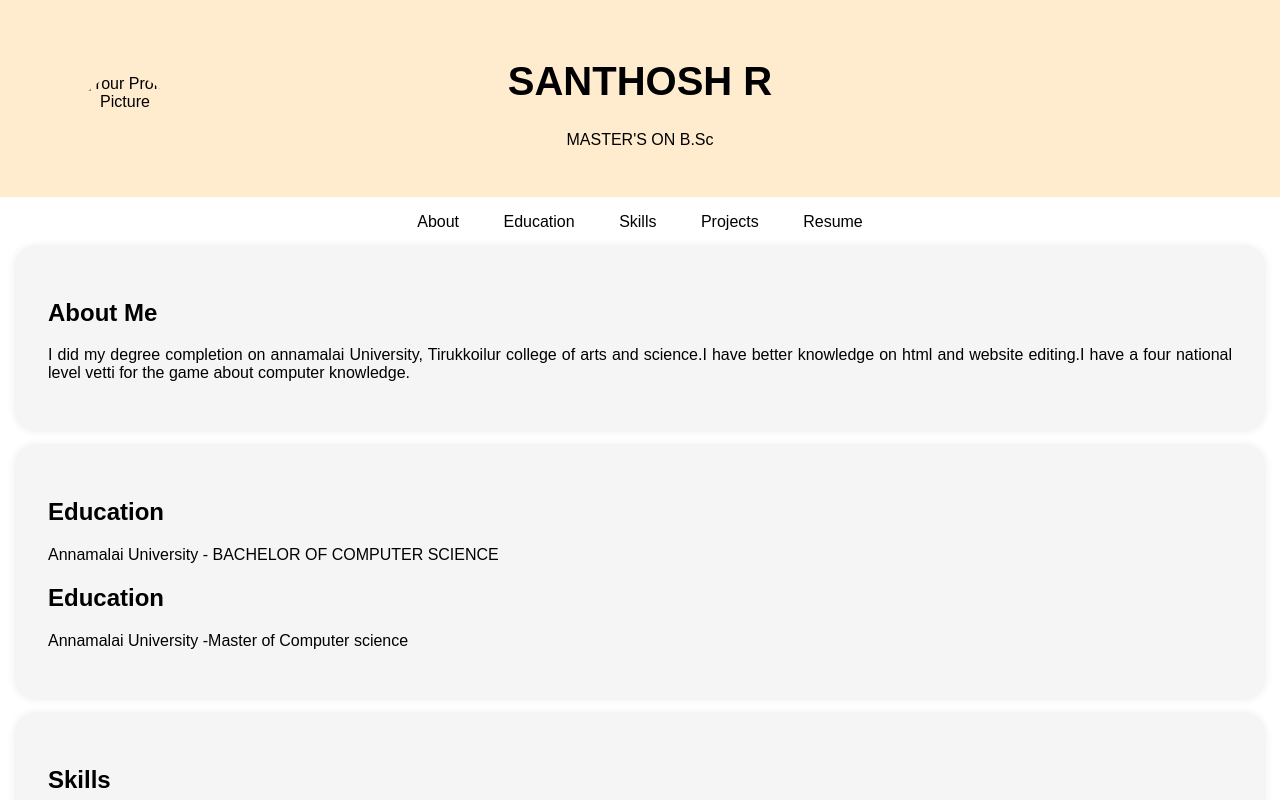
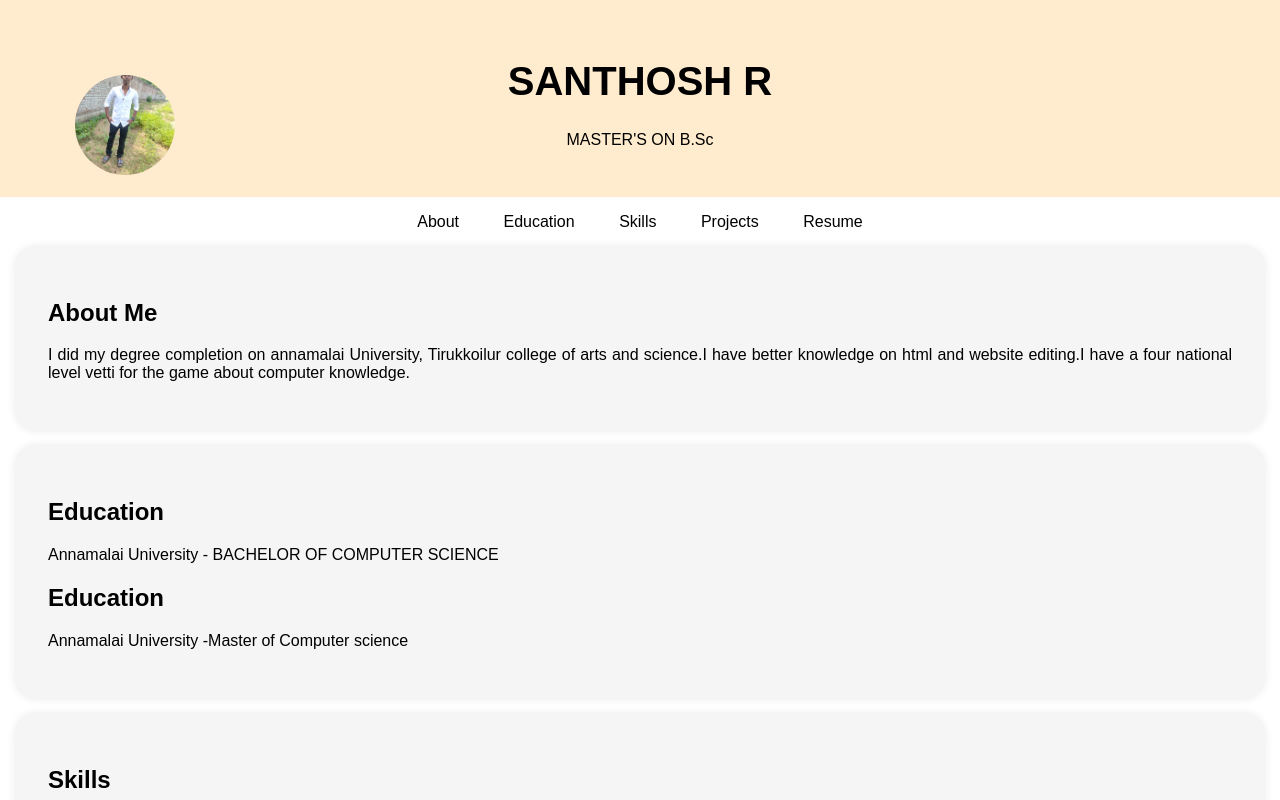
Before and after one commit to Santhoshram2004/SanthoshRaj, a plain HTML site: page index.html in a window 1280 px wide. Shown: the top 800 px of the page. Drawn offline with Linux system fonts and the light colour scheme.

Commit message:
Update index.html

```diff
--- a/index.html
+++ b/index.html
@@ -95,7 +95,7 @@
     <header>
         <div class="header-content">
             <!-- Add your profile picture here -->
-            <img src="/IMG_20231020_212854_038.jpeg" alt="Your Profile Picture" class="profile-picture">
+            <img src="IMG-20231102-WA0013.jpg" alt="Your Profile Picture" class="profile-picture">
             <h1>SANTHOSH R</h1>
             <p>MASTER'S ON B.Sc</p>
         </div>
```
